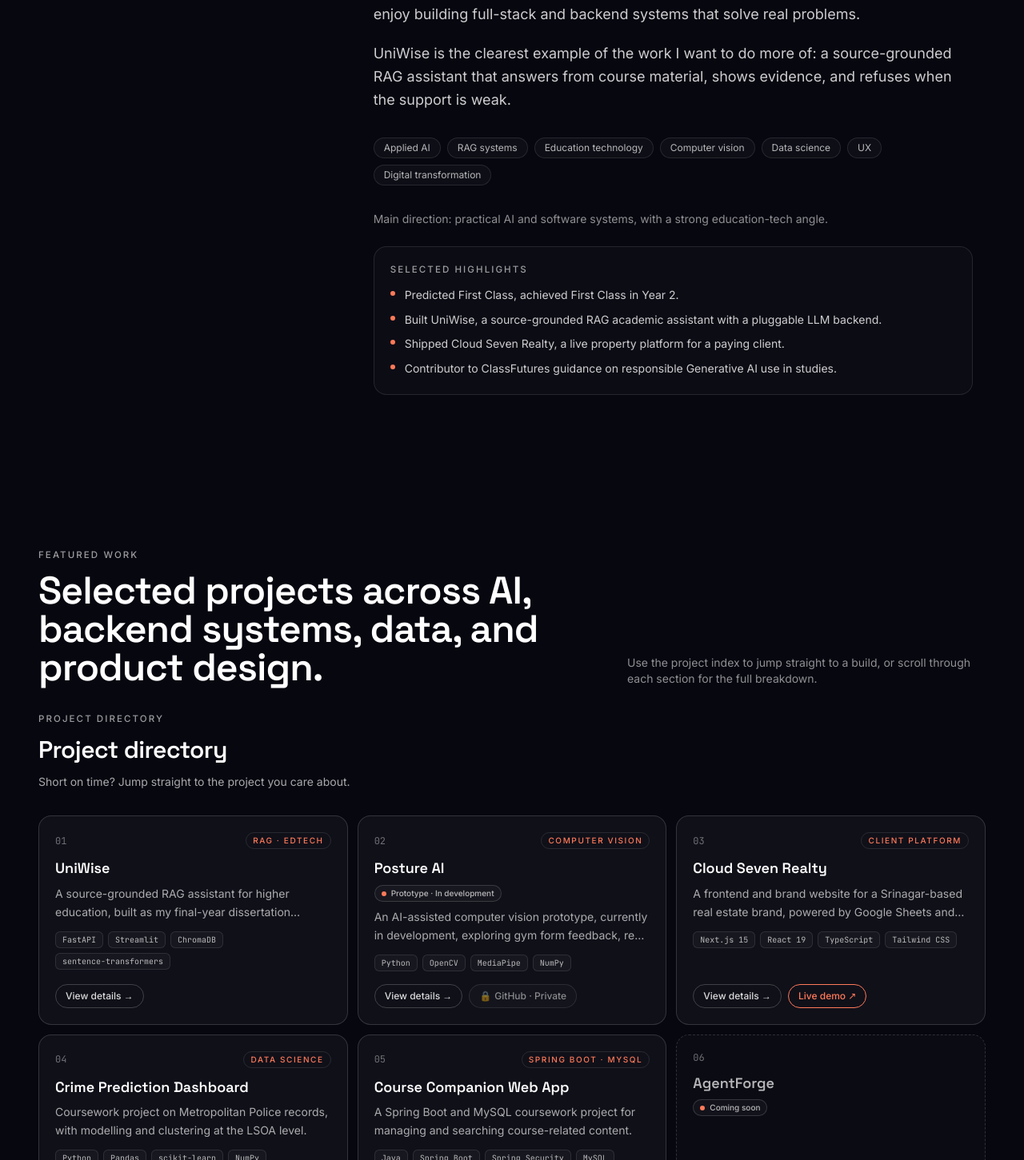
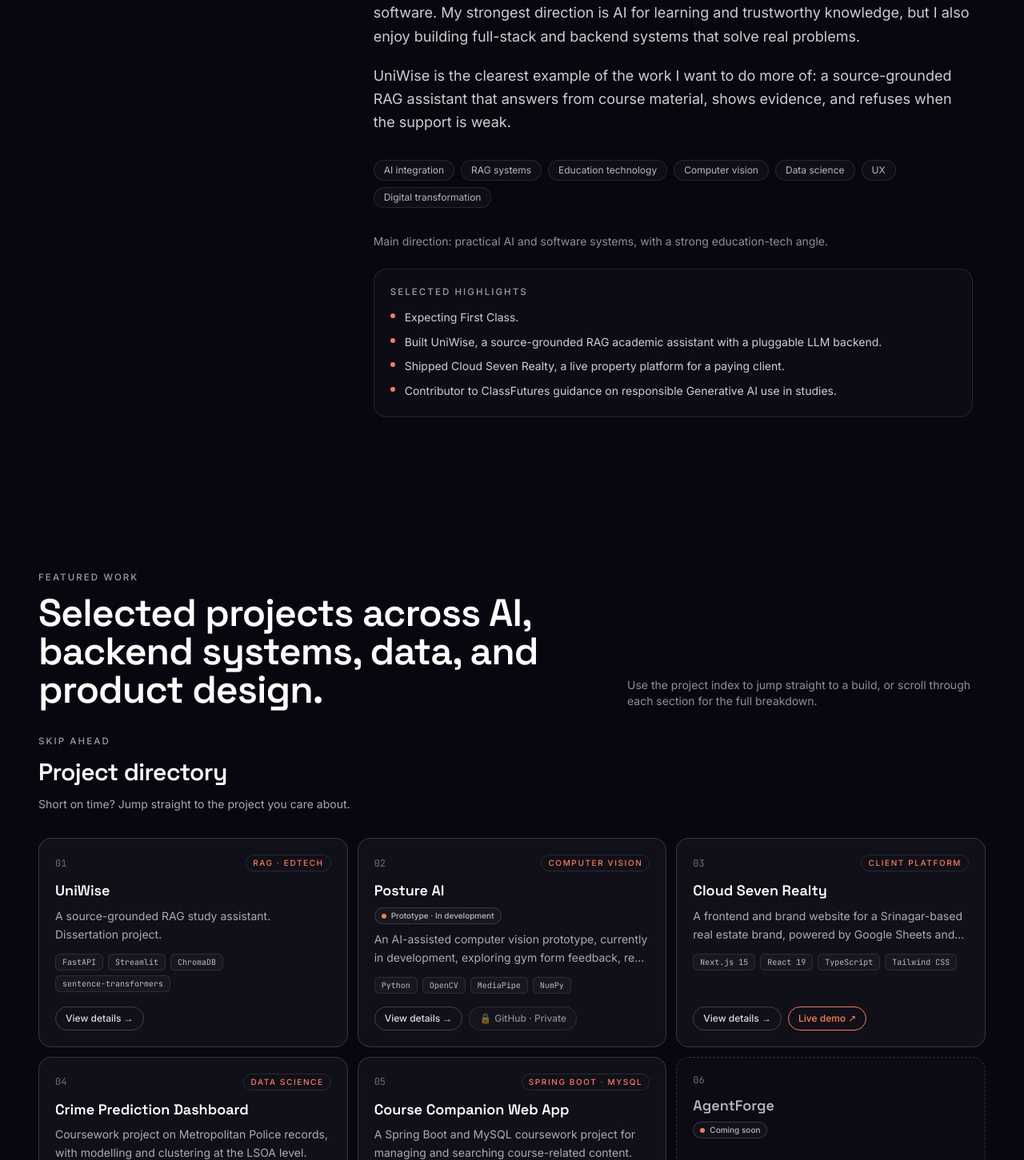
Before and after one commit to namitzz/Namit.portfolio, a React (Vite) app: page / in a window 1280 px wide. Shown: the part 1349-2800 px from the top of the page at 80% size. Built offline with nearby package versions, Linux system fonts and the light colour scheme.

Commit message:
New CV and some error fixng on web page

```diff
--- a/src/components/About.jsx
+++ b/src/components/About.jsx
@@ -33,7 +33,7 @@
 
           <div className="mt-8 flex flex-wrap gap-2">
             {[
-              'Applied AI',
+              'AI integration',
               'RAG systems',
               'Education technology',
               'Computer vision',
--- a/src/components/ProjectIndex.jsx
+++ b/src/components/ProjectIndex.jsx
@@ -30,7 +30,7 @@
           viewport={{ once: true, margin: '-80px' }}
           transition={{ duration: 0.55 }}
         >
-          <p className="eyebrow">Project directory</p>
+          <p className="eyebrow">Skip ahead</p>
           <h3 className="section-title mt-3 text-2xl font-semibold leading-tight md:text-3xl">
             Project directory
           </h3>
--- a/src/data/content.js
+++ b/src/data/content.js
@@ -18,11 +18,11 @@
   headline:
     'I build practical AI and software systems that help people learn, decide, and work better.',
   subheadline:
-    'Final-year Computer Science student at the University of Leicester, focused on source-grounded RAG, applied AI, backend systems, and full-stack software, with a strong interest in education technology and trustworthy learning tools.',
+    'Final-year Computer Science student at the University of Leicester, focused on source-grounded RAG, AI integration, backend systems, and full-stack software, with a strong interest in education technology and trustworthy learning tools.',
   positioning:
     'Main direction: practical AI and software systems, with a strong education-tech angle.',
   highlights: [
-    'Predicted First Class, achieved First Class in Year 2.',
+    'Expecting First Class.',
     'Built UniWise, a source-grounded RAG academic assistant with a pluggable LLM backend.',
     'Shipped Cloud Seven Realty, a live property platform for a paying client.',
     'Contributor to ClassFutures guidance on responsible Generative AI use in studies.',
@@ -41,7 +41,7 @@
     index: '01',
     title: 'UniWise',
     tagline:
-      'A source-grounded RAG assistant for higher education, built as my final-year dissertation prototype.',
+      'A source-grounded RAG study assistant. Dissertation project.',
     problem:
       'University students rely on lecture material that is fragmented across PDFs, slides, and notes. General-purpose LLMs can answer confidently from training data, even when the answer is not based on what the lecturer taught, which can make it harder for students to judge whether an answer is actually grounded in their module material.',
     solution:
@@ -64,7 +64,7 @@
       'Pluggable LLM backend with OpenAI and Ollama adapters.',
     ],
     impact:
-      'Built as my final-year dissertation project. The harder problem turned out not to be retrieval, it was building a UI that makes refusal feel like trust rather than failure.',
+      'Retrieval was the part I expected to be hard. It was not. The harder problem was how to handle "I do not know." A refusal that looks like the system breaking ruins the trust the citations are meant to build. Getting that one detail right took longer than the rest of the pipeline.',
     cta: {
       caseStudy: null,
       github: null,
@@ -101,7 +101,7 @@
       'End-of-set AI coaching summary describing what to fix next.',
     ],
     impact:
-      'This project helped me understand how real-time computer vision prototypes are structured, including pose tracking, frame processing, feedback timing, and the importance of reviewing AI-assisted code carefully.',
+      'Working on this taught me a lot about how real-time vision prototypes are actually put together. Pose tracking is the easy part to demo. Getting frame budgets, feedback timing, and overlay state to behave is where the real work lives. It also pushed me to be more careful about reviewing AI-assisted code, since shipping something a model wrote without reading it line by line is a fast way to introduce bugs you cannot explain later.',
     cta: {
       caseStudy: null,
       // Repo is private for now. To make public later, set:
@@ -145,7 +145,7 @@
       'Fully responsive, since most traffic for this market is on mobile.',
     ],
     impact:
-      'This project pushed me beyond just building pages. I had to think about content management, client workflows, mobile layout, and how non-technical users would keep the site updated. The brief was local property buyer needs, not page templates.',
+      'I went in thinking this was a frontend job and came out understanding it was a client job. Most of the decisions had nothing to do with code. They were about how a non-technical team would actually keep the site alive, who buyers trust in this market, and what could be safely changed in a spreadsheet without a deploy. The code was the easy half.',
     cta: {
       caseStudy: null,
       // Repository is private, so the GitHub button is omitted.
@@ -174,7 +174,7 @@
       'Stylised dashboard view of KPIs, trends, heatmap, and model performance.',
     ],
     impact:
-      'This project made me better at cleaning messy datasets, choosing evaluation metrics, and explaining model results clearly.',
+      'Most of the lessons here happened before the modelling even started. The data was uneven, the area sizes were not comparable, and the categories did not line up cleanly across years. By the time I was tuning models I had already made the decisions that actually mattered. Picking R squared, RMSE, and MAE side by side, and explaining why a Decision Tree could match a Random Forest on test but still be the wrong choice, was the part that taught me the most.',
     cta: {
       caseStudy: null,
       github: null,
@@ -213,7 +213,7 @@
       'Collaborative group development with shared debugging and integration work.',
     ],
     impact:
-      'This project helped me become more confident with Java backend development, database-backed applications, REST-style architecture, Spring Security, and working inside a shared codebase.',
+      'The technical bit was Java, Spring Security, and MySQL, and I came out a lot more comfortable with all three. The less obvious lesson was how to work inside someone else\'s code. Reading a teammate\'s controller before you change it, asking what a method is meant to do before you "fix" it, and keeping commits small enough that the next person on integration day does not curse your name. That has stayed with me more than any of the syntax.',
     cta: {
       caseStudy: null,
       github: 'https://github.com/namitzz/Course-Companion-Web-App-',
```
Also changed, not shown: 1 other file (tests, documents, lock files or other folders).
